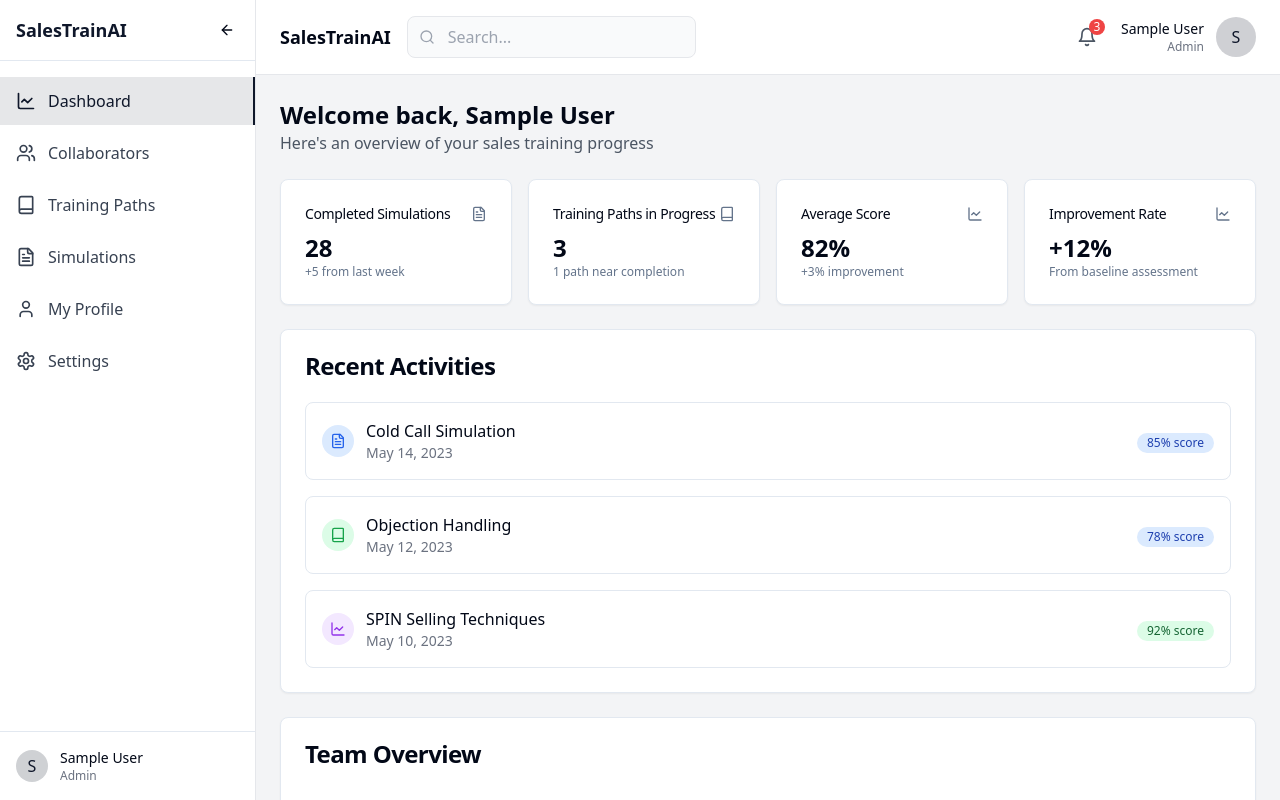
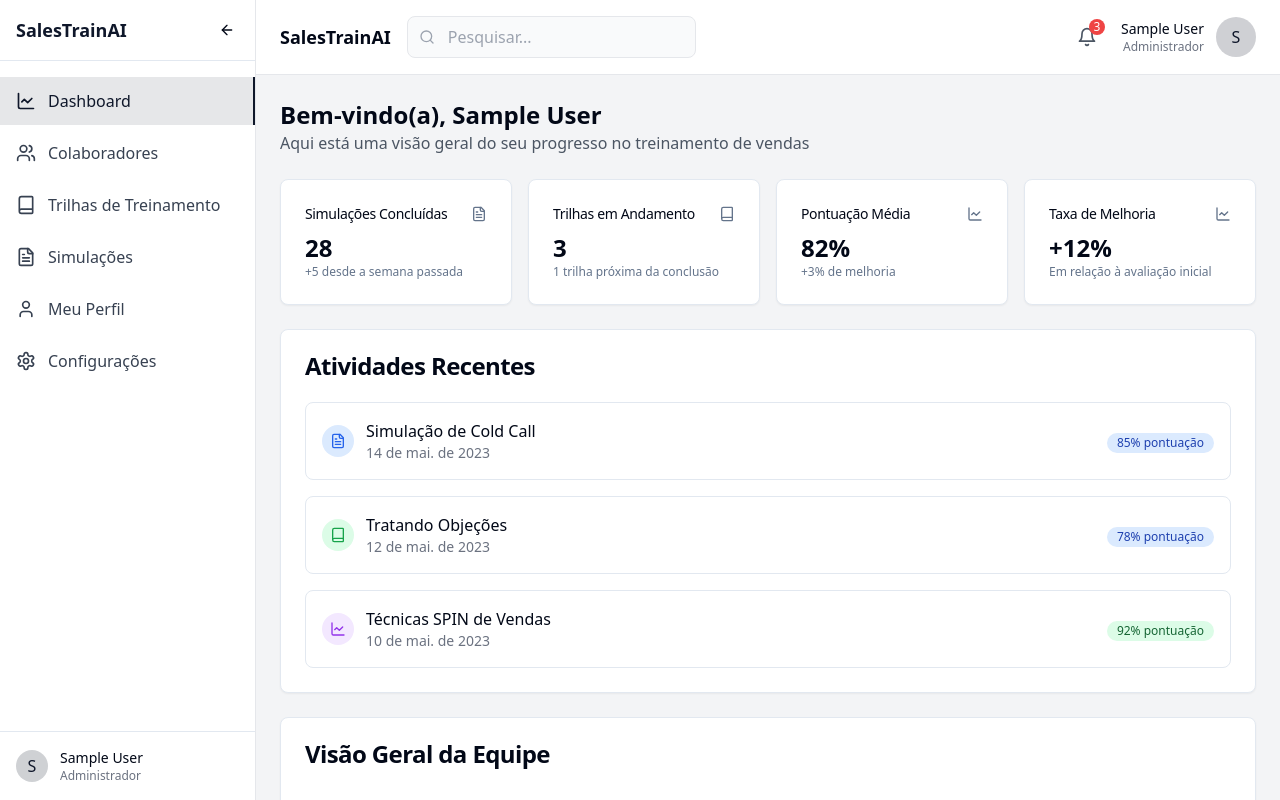
Before and after one commit to arplataformasdigi/salestraining, a React (Vite) app: page /dashboard in a window 1280 px wide. Built offline with nearby package versions, Linux system fonts and the light colour scheme; sample sign-in values are in the browser's storage.

Commit message:
Translate the system to Portuguese (Brazil)
This commit translates all the pages of the system to Portuguese (Brazil), including all the text and labels.

```diff
--- a/src/App.tsx
+++ b/src/App.tsx
@@ -35,7 +35,7 @@ const App = () => (
             <Route path="/simulations" element={<Simulations />} />
             <Route path="/profile" element={<Profile />} />
             <Route path="/settings" element={<Settings />} />
-            {/* ADD ALL CUSTOM ROUTES ABOVE THE CATCH-ALL "*" ROUTE */}
+            {/* ADICIONE TODAS AS ROTAS PERSONALIZADAS ACIMA DA ROTA "*" */}
             <Route path="*" element={<NotFound />} />
           </Routes>
         </BrowserRouter>
--- a/src/components/dashboard/Navbar.tsx
+++ b/src/components/dashboard/Navbar.tsx
@@ -11,8 +11,8 @@ const Navbar: React.FC = () => {
   const handleLogout = () => {
     logout();
     toast({
-      title: "Logged out successfully",
-      description: "You have been logged out of your account.",
+      title: "Logout realizado com sucesso",
+      description: "Você saiu da sua conta.",
     });
   };
 
@@ -25,7 +25,7 @@ const Navbar: React.FC = () => {
             <Search className="absolute left-3 top-1/2 transform -translate-y-1/2 text-gray-400" size={16} />
             <input
               type="text"
-              placeholder="Search..."
+              placeholder="Pesquisar..."
               className="pl-10 pr-4 py-2 bg-gray-50 border border-gray-200 rounded-lg focus:outline-none focus:ring-1 focus:ring-primary focus:border-primary"
             />
           </div>
@@ -44,7 +44,10 @@ const Navbar: React.FC = () => {
           <div className="flex items-center gap-3">
             <div className="hidden md:block text-right">
               <p className="text-sm font-medium">{user?.name}</p>
-              <p className="text-xs text-gray-500 capitalize">{user?.role}</p>
+              <p className="text-xs text-gray-500 capitalize">
+                {user?.role === "admin" ? "Administrador" :
+                 user?.role === "manager" ? "Gerente" : "Colaborador"}
+              </p>
             </div>
 
             <div className="relative group">
@@ -55,16 +58,16 @@ const Navbar: React.FC = () => {
               <div className="absolute right-0 mt-2 w-48 bg-white rounded-lg shadow-lg border border-gray-200 invisible opacity-0 group-hover:visible group-hover:opacity-100 transition-all z-10">
                 <div className="py-2">
                   <a href="/profile" className="block px-4 py-2 text-sm text-gray-700 hover:bg-gray-100">
-                    My Profile
+                    Meu Perfil
                   </a>
                   <a href="/settings" className="block px-4 py-2 text-sm text-gray-700 hover:bg-gray-100">
-                    Settings
+                    Configurações
                   </a>
                   <button
                     onClick={handleLogout}
                     className="block w-full text-left px-4 py-2 text-sm text-red-600 hover:bg-gray-100"
                   >
-                    Sign out
+                    Sair
                   </button>
                 </div>
               </div>
--- a/src/components/dashboard/Sidebar.tsx
+++ b/src/components/dashboard/Sidebar.tsx
@@ -17,13 +17,13 @@ const Sidebar: React.FC = () => {
   const navItems = [
     { name: "Dashboard", path: "/dashboard", icon: LineChart },
     ...(isAdmin
-      ? [{ name: "Collaborators", path: "/collaborators", icon: Users }]
+      ? [{ name: "Colaboradores", path: "/collaborators", icon: Users }]
       : []
     ),
-    { name: "Training Paths", path: "/training-paths", icon: Book },
-    { name: "Simulations", path: "/simulations", icon: FileText },
-    { name: "My Profile", path: "/profile", icon: User },
-    { name: "Settings", path: "/settings", icon: Settings },
+    { name: "Trilhas de Treinamento", path: "/training-paths", icon: Book },
+    { name: "Simulações", path: "/simulations", icon: FileText },
+    { name: "Meu Perfil", path: "/profile", icon: User },
+    { name: "Configurações", path: "/settings", icon: Settings },
   ];
 
   return (
@@ -77,7 +77,10 @@ const Sidebar: React.FC = () => {
             {!collapsed && (
               <div className="ml-3 overflow-hidden">
                 <p className="text-sm font-medium truncate">{user?.name}</p>
-                <p className="text-xs text-gray-500 truncate capitalize">{user?.role}</p>
+                <p className="text-xs text-gray-500 truncate capitalize">
+                  {user?.role === "admin" ? "Administrador" :
+                   user?.role === "manager" ? "Gerente" : "Colaborador"}
+                </p>
               </div>
             )}
           </div>
--- a/src/pages/Collaborators.tsx
+++ b/src/pages/Collaborators.tsx
@@ -33,55 +33,55 @@ import { Input } from "@/components/ui/input";
 import { Label } from "@/components/ui/label";
 import { Plus, Search, Edit, Trash, Mail } from "lucide-react";
 
-// Mock data for collaborators
+// Dados simulados para colaboradores
 const mockCollaborators = [
   {
     id: "user-1",
-    name: "John Smith",
-    email: "john.smith@example.com",
+    name: "João Silva",
+    email: "joao.silva@exemplo.com",
     company: "Sales Pro Inc.",
     role: "collaborator",
-    phone: "+1 (555) 123-4567",
+    phone: "+55 (11) 98765-4321",
     status: "active",
     joinedDate: "2023-01-15",
   },
   {
     id: "user-2",
-    name: "Sarah Johnson",
-    email: "sarah.j@example.com",
+    name: "Maria Souza",
+    email: "maria.s@exemplo.com",
     company: "Sales Pro Inc.",
     role: "collaborator",
-    phone: "+1 (555) 987-6543",
+    phone: "+55 (11) 91234-5678",
     status: "active",
     joinedDate: "2023-02-03",
   },
   {
     id: "user-3",
-    name: "Michael Wong",
-    email: "m.wong@example.com",
+    name: "Carlos Oliveira",
+    email: "c.oliveira@exemplo.com",
     company: "Sales Pro Inc.",
     role: "manager",
-    phone: "+1 (555) 246-8102",
+    phone: "+55 (11) 92468-1357",
     status: "active",
     joinedDate: "2023-01-10",
   },
   {
     id: "user-4",
-    name: "Emily Davis",
-    email: "emily.d@example.com",
+    name: "Ana Ferreira",
+    email: "ana.f@exemplo.com",
     company: "Sales Pro Inc.",
     role: "collaborator",
-    phone: "+1 (555) 369-8520",
+    phone: "+55 (11) 93698-5214",
     status: "inactive",
     joinedDate: "2023-03-22",
   },
   {
     id: "user-5",
-    name: "Robert Chen",
-    email: "r.chen@example.com",
+    name: "Roberto Santos",
+    email: "r.santos@exemplo.com",
     company: "Sales Pro Inc.",
     role: "collaborator",
-    phone: "+1 (555) 741-9632",
+    phone: "+55 (11) 97531-4628",
     status: "pending",
     joinedDate: "2023-04-15",
   },
@@ -128,7 +128,7 @@ const Collaborators: React.FC = () => {
     e.preventDefault();
 
     if (editingId) {
-      // Update existing collaborator
+      // Atualizar colaborador existente
       setCollaborators(
         collaborators.map((collab) =>
           collab.id === editingId
@@ -140,11 +140,11 @@ const Collaborators: React.FC = () => {
         )
       );
       toast({
-        title: "Collaborator updated",
-        description: `${formData.name}'s information has been updated.`,
+        title: "Colaborador atualizado",
+        description: `As informações de ${formData.name} foram atualizadas.`,
       });
     } else {
-      // Add new collaborator
+      // Adicionar novo colaborador
       const newCollaborator = {
         id: `user-${Date.now()}`,
         ...formData,
@@ -153,12 +153,12 @@ const Collaborators: React.FC = () => {
       };
       setCollaborators([...collaborators, newCollaborator]);
       toast({
-        title: "Invitation sent",
-        description: `Invitation email has been sent to ${formData.email}.`,
+        title: "Convite enviado",
+        description: `Um email de convite foi enviado para ${formData.email}.`,
       });
     }
 
-    // Reset form and close dialog
+    // Resetar formulário e fechar diálogo
     setFormData({
       name: "",
       email: "",
@@ -189,16 +189,16 @@ const Collaborators: React.FC = () => {
     const collaborator = collaborators.find((c) => c.id === id);
     setCollaborators(collaborators.filter((c) => c.id !== id));
     toast({
-      title: "Collaborator removed",
-      description: `${collaborator?.name} has been removed from the system.`,
+      title: "Colaborador removido",
+      description: `${collaborator?.name} foi removido do sistema.`,
     });
   };
 
   const handleInvite = (id: string) => {
     const collaborator = collaborators.find((c) => c.id === id);
     toast({
-      title: "Invitation resent",
-      description: `A new invitation has been sent to ${collaborator?.email}.`,
+      title: "Convite reenviado",
+      description: `Um novo convite foi enviado para ${collaborator?.email}.`,
     });
   };
 
@@ -215,11 +215,24 @@ const Collaborators: React.FC = () => {
     }
   };
 
+  const translateStatus = (status: string) => {
+    switch (status) {
+      case "active":
+        return "ativo";
+      case "inactive":
+        return "inativo";
+      case "pending":
+        return "pendente";
+      default:
+        return status;
+    }
+  };
+
   return (
     <DashboardLayout>
       <div className="space-y-6">
         <div className="flex items-center justify-between">
-          <h1 className="text-2xl font-bold">Collaborators</h1>
+          <h1 className="text-2xl font-bold">Colaboradores</h1>
 
           <Dialog open={isDialogOpen} onOpenChange={setIsDialogOpen}>
             <DialogTrigger asChild>
@@ -233,56 +246,56 @@ const Collaborators: React.FC = () => {
                   role: "collaborator",
                 });
               }}>
-                <Plus className="mr-2 h-4 w-4" /> Add Collaborator
+                <Plus className="mr-2 h-4 w-4" /> Adicionar Colaborador
               </Button>
             </DialogTrigger>
             <DialogContent>
               <DialogHeader>
                 <DialogTitle>
-                  {editingId ? "Edit Collaborator" : "Add New Collaborator"}
+                  {editingId ? "Editar Colaborador" : "Adicionar Novo Colaborador"}
                 </DialogTitle>
                 <DialogDescription>
                   {editingId
-                    ? "Edit the collaborator's information below."
-                    : "Add details to invite a new collaborator to the platform."}
+                    ? "Edite as informações do colaborador abaixo."
+                    : "Adicione detalhes para convidar um novo colaborador para a plataforma."}
                 </DialogDescription>
               </DialogHeader>
               <form onSubmit={handleSubmit} className="space-y-4">
                 <div className="space-y-2">
-                  <Label htmlFor="name">Full Name</Label>
+                  <Label htmlFor="name">Nome Completo</Label>
                   <Input
                     id="name"
                     name="name"
                     value={formData.name}
                     onChange={handleInputChange}
-                    placeholder="John Smith"
+                    placeholder="João Silva"
                     required
                   />
                 </div>
                 <div className="space-y-2">
-                  <Label htmlFor="email">Email Address</Label>
+                  <Label htmlFor="email">Endereço de Email</Label>
                   <Input
                     id="email"
                     name="email"
                     type="email"
                     value={formData.email}
                     onChange={handleInputChange}
-                    placeholder="john.smith@example.com"
+                    placeholder="joao.silva@exemplo.com"
                     required
                   />
                 </div>
                 <div className="space-y-2">
-                  <Label htmlFor="phone">Phone Number</Label>
+                  <Label htmlFor="phone">Número de Telefone</Label>
                   <Input
                     id="phone"
                     name="phone"
                     value={formData.phone}
                     onChange={handleInputChange}
-                    placeholder="+1 (555) 123-4567"
+                    placeholder="+55 (11) 98765-4321"
                   />
                 </div>
                 <div className="space-y-2">
-                  <Label htmlFor="role">Role</Label>
+                  <Label htmlFor="role">Função</Label>
                   <select
                     id="role"
                     name="role"
@@ -291,14 +304,14 @@ const Collaborators: React.FC = () => {
                     onChange={handleInputChange}
                     required
                   >
-                    <option value="collaborator">Collaborator</option>
-                    <option value="manager">Manager</option>
-                    {user?.role === "admin" && <option value="admin">Admin</option>}
+                    <option value="collaborator">Colaborador</option>
+                    <option value="manager">Gerente</option>
+                    {user?.role === "admin" && <option value="admin">Administrador</option>}
                   </select>
                 </div>
                 <DialogFooter>
                   <Button type="submit">
-                    {editingId ? "Update" : "Send Invitation"}
+                    {editingId ? "Atualizar" : "Enviar Convite"}
                   </Button>
                 </DialogFooter>
               </form>
@@ -308,14 +321,14 @@ const Collaborators: React.FC = () => {
 
         <Card>
           <CardHeader>
-            <CardTitle>Manage Collaborators</CardTitle>
+            <CardTitle>Gerenciar Colaboradores</CardTitle>
             <CardDescription>
-              Manage team members and their access to the platform.
+              Gerencie membros da equipe e seus acessos à plataforma.
             </CardDescription>
             <div className="relative">
               <Search className="absolute left-3 top-1/2 transform -translate-y-1/2 text-gray-400" size={16} />
               <Input
-                placeholder="Search by name or email..."
+                placeholder="Buscar por nome ou email..."
                 className="pl-10"
                 value={searchTerm}
                 onChange={(e) => setSearchTerm(e.target.value)}
@@ -327,19 +340,19 @@ const Collaborators: React.FC = () => {
               <Table>
                 <TableHeader>
                   <TableRow>
-                    <TableHead>Name</TableHead>
+                    <TableHead>Nome</TableHead>
                     <TableHead>Email</TableHead>
-                    <TableHead>Role</TableHead>
+                    <TableHead>Função</TableHead>
                     <TableHead>Status</TableHead>
-                    <TableHead>Joined Date</TableHead>
-                    <TableHead className="text-right">Actions</TableHead>
+                    <TableHead>Data de Entrada</TableHead>
+                    <TableHead className="text-right">Ações</TableHead>
                   </TableRow>
                 </TableHeader>
                 <TableBody>
                   {filteredCollaborators.length === 0 ? (
                     <TableRow>
                       <TableCell colSpan={6} className="text-center py-8 text-gray-500">
-                        No collaborators found
+                        Nenhum colaborador encontrado
                       </TableCell>
                     </TableRow>
                   ) : (
@@ -347,18 +360,21 @@ const Collaborators: React.FC = () => {
                       <TableRow key={collaborator.id}>
                         <TableCell className="font-medium">{collaborator.name}</TableCell>
                         <TableCell>{collaborator.email}</TableCell>
-                        <TableCell className="capitalize">{collaborator.role}</TableCell>
+                        <TableCell className="capitalize">
+                          {collaborator.role === "collaborator" ? "Colaborador" :
+                           collaborator.role === "manager" ? "Gerente" : "Administrador"}
+                        </TableCell>
                         <TableCell>
                           <span
                             className={`inline-flex items-center px-2.5 py-0.5 rounded-full text-xs font-medium ${statusColor(
                               collaborator.status
                             )}`}
                           >
-                            {collaborator.status}
+                            {translateStatus(collaborator.status)}
                           </span>
                         </TableCell>
                         <TableCell>
-                          {new Date(collaborator.joinedDate).toLocaleDateString()}
+                          {new Date(collaborator.joinedDate).toLocaleDateString('pt-BR')}
                         </TableCell>
                         <TableCell className="text-right">
                           <div className="flex justify-end gap-2">
@@ -367,7 +383,7 @@ const Collaborators: React.FC = () => {
                                 variant="outline"
                                 size="sm"
                                 onClick={() => handleInvite(collaborator.id)}
-                                title="Resend Invitation"
+                                title="Reenviar Convite"
                               >
                                 <Mail size={16} />
                               </Button>
--- a/src/pages/Dashboard.tsx
+++ b/src/pages/Dashboard.tsx
@@ -1,3 +1,4 @@
+
 import React from "react";
 import DashboardLayout from "@/components/layouts/DashboardLayout";
 import { useAuth } from "@/contexts/AuthContext";
@@ -13,7 +14,7 @@ const Dashboard: React.FC = () => {
   const { user } = useAuth();
   const isAdmin = user?.role === "admin" || user?.role === "manager";
 
-  // Mock data for dashboard metrics
+  // Dados simulados para métricas do painel
   const metrics = {
     completedSimulations: 28,
     inProgressPaths: 3,
@@ -21,26 +22,26 @@ const Dashboard: React.FC = () => {
     improvementRate: 12,
   };
 
-  // Mock data for recent activities
+  // Dados simulados para atividades recentes
   const recentActivities = [
     {
       id: 1,
       type: "simulation",
-      title: "Cold Call Simulation",
+      title: "Simulação de Cold Call",
       date: "2023-05-14T10:30:00",
       score: 85,
     },
     {
       id: 2,
       type: "training",
-      title: "Objection Handling",
+      title: "Tratando Objeções",
       date: "2023-05-12T14:45:00",
       score: 78,
     },
     {
       id: 3,
       type: "assessment",
-      title: "SPIN Selling Techniques",
+      title: "Técnicas SPIN de Vendas",
       date: "2023-05-10T11:15:00",
       score: 92,
     },
@@ -50,66 +51,66 @@ const Dashboard: React.FC = () => {
     <DashboardLayout>
       <div className="space-y-6">
         <div>
-          <h1 className="text-2xl font-bold">Welcome back, {user?.name}</h1>
-          <p className="text-gray-600">Here's an overview of your sales training progress</p>
+          <h1 className="text-2xl font-bold">Bem-vindo(a), {user?.name}</h1>
+          <p className="text-gray-600">Aqui está uma visão geral do seu progresso no treinamento de vendas</p>
         </div>
 
-        {/* Metrics Cards */}
+        {/* Cards de Métricas */}
         <div className="grid grid-cols-1 md:grid-cols-2 lg:grid-cols-4 gap-4">
           <Card>
             <CardHeader className="flex flex-row items-center justify-between pb-2 space-y-0">
-              <CardTitle className="text-sm font-medium">Completed Simulations</CardTitle>
+              <CardTitle className="text-sm font-medium">Simulações Concluídas</CardTitle>
               <FileText className="h-4 w-4 text-muted-foreground" />
             </CardHeader>
             <CardContent>
               <div className="text-2xl font-bold">{metrics.completedSimulations}</div>
               <p className="text-xs text-muted-foreground">
-                +5 from last week
+                +5 desde a semana passada
               </p>
             </CardContent>
           </Card>
           <Card>
             <CardHeader className="flex flex-row items-center justify-between pb-2 space-y-0">
-              <CardTitle className="text-sm font-medium">Training Paths in Progress</CardTitle>
+              <CardTitle className="text-sm font-medium">Trilhas em Andamento</CardTitle>
               <Book className="h-4 w-4 text-muted-foreground" />
             </CardHeader>
             <CardContent>
               <div className="text-2xl font-bold">{metrics.inProgressPaths}</div>
               <p className="text-xs text-muted-foreground">
-                1 path near completion
+                1 trilha próxima da conclusão
               </p>
             </CardContent>
           </Card>
           <Card>
             <CardHeader className="flex flex-row items-center justify-between pb-2 space-y-0">
-              <CardTitle className="text-sm font-medium">Average Score</CardTitle>
+              <CardTitle className="text-sm font-medium">Pontuação Média</CardTitle>
               <LineChart className="h-4 w-4 text-muted-foreground" />
             </CardHeader>
             <CardContent>
               <div className="text-2xl font-bold">{metrics.avgScore}%</div>
               <p className="text-xs text-muted-foreground">
-                +3% improvement
+                +3% de melhoria
               </p>
             </CardContent>
           </Card>
           <Card>
             <CardHeader className="flex flex-row items-center justify-between pb-2 space-y-0">
-              <CardTitle className="text-sm font-medium">Improvement Rate</CardTitle>
+              <CardTitle className="text-sm font-medium">Taxa de Melhoria</CardTitle>
               <LineChart className="h-4 w-4 text-muted-foreground" />
             </CardHeader>
             <CardContent>
               <div className="text-2xl font-bold">+{metrics.improvementRate}%</div>
               <p className="text-xs text-muted-foreground">
-                From baseline assessment
+                Em relação à avaliação inicial
               </p>
             </CardContent>
           </Card>
         </div>
 
-        {/* Recent Activities */}
+        {/* Atividades Recentes */}
         <Card>
           <CardHeader>
-            <CardTitle>Recent Activities</CardTitle>
+            <CardTitle>Atividades Recentes</CardTitle>
           </CardHeader>
           <CardContent>
             <div className="space-y-4">
@@ -133,7 +134,7 @@ const Dashboard: React.FC = () => {
                     <div>
                       <h3 className="font-medium">{activity.title}</h3>
                       <p className="text-sm text-gray-500">
-                        {new Date(activity.date).toLocaleDateString('en-US', {
+                        {new Date(activity.date).toLocaleDateString('pt-BR', {
                           day: 'numeric',
                           month: 'short',
                           year: 'numeric'
@@ -149,7 +150,7 @@ const Dashboard: React.FC = () => {
                         ? "bg-blue-100 text-blue-800"
                         : "bg-yellow-100 text-yellow-800"
                     }`}>
-                      {activity.score}% score
+                      {activity.score}% pontuação
                     </span>
                   </div>
                 </div>
@@ -158,27 +159,27 @@ const Dashboard: React.FC = () => {
           </CardContent>
         </Card>
 
-        {/* Admin-specific section */}
+        {/* Seção específica para administradores */}
         {isAdmin && (
           <Card>
             <CardHeader>
-              <CardTitle>Team Overview</CardTitle>
+              <CardTitle>Visão Geral da Equipe</CardTitle>
             </CardHeader>
             <CardContent>
               <div className="text-center p-6">
                 <Users size={40} className="mx-auto text-gray-400 mb-2" />
-                <h3 className="font-medium">Team Management</h3>
+                <h3 className="font-medium">Gerenciamento de Equipe</h3>
                 <p className="text-gray-500 mb-4">
-                  Access your team's performance and manage collaborators
+                  Acesse o desempenho da sua equipe e gerencie colaboradores
                 </p>
                 <div className="grid grid-cols-1 md:grid-cols-2 gap-4">
                   <div className="p-4 bg-gray-50 rounded-lg border border-gray-200">
-                    <h4 className="font-semibold">15 Active Collaborators</h4>
-                    <p className="text-sm text-gray-500">3 awaiting onboarding</p>
+                    <h4 className="font-semibold">15 Colaboradores Ativos</h4>
+                    <p className="text-sm text-gray-500">3 aguardando integração</p>
                   </div>
                   <div className="p-4 bg-gray-50 rounded-lg border border-gray-200">
-                    <h4 className="font-semibold">4 Training Paths</h4>
-                    <p className="text-sm text-gray-500">1 path needs review</p>
+                    <h4 className="font-semibold">4 Trilhas de Treinamento</h4>
+                    <p className="text-sm text-gray-500">1 trilha precisa de revisão</p>
                   </div>
                 </div>
               </div>
```
Also changed, not shown: src/pages/Login.tsx (+15 -15 lines), src/pages/NotFound.tsx (+4 -3 lines), src/pages/Register.tsx (+18 -18 lines).
